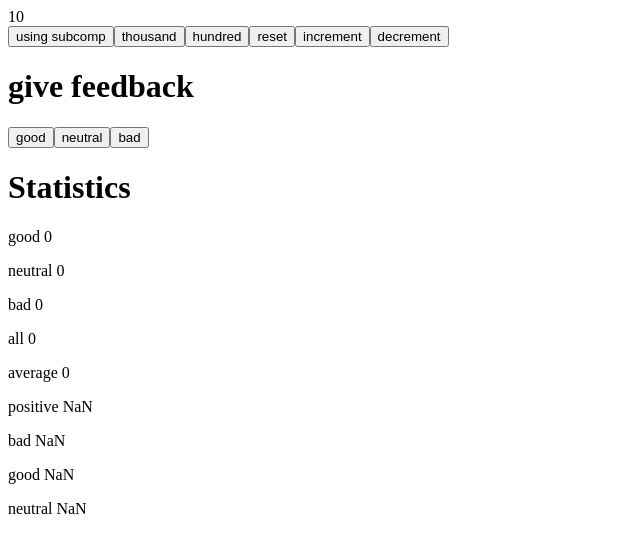
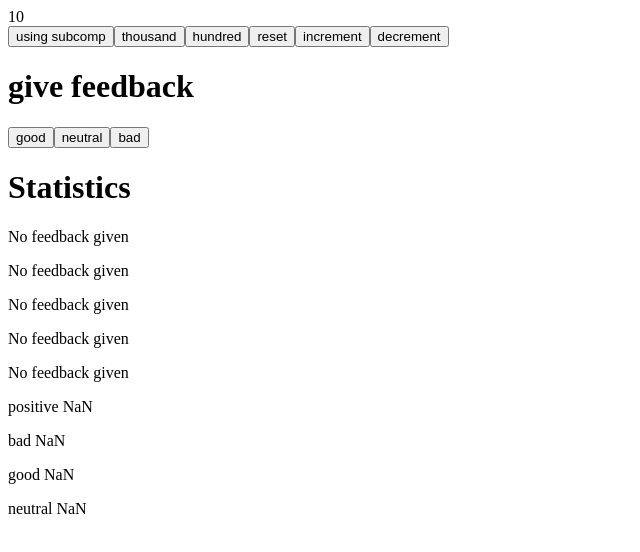
Before and after one commit to opeyemipeter1759/fullstack-open, a React (Create React App) app in the folder IntroToReact/: page / in a window 1280 px wide. Shown: the top 552 px of the page, without its empty margins (0-640 px from the left). Built offline with nearby package versions, Linux system fonts and the light colour scheme.

Commit message:
unicafe step3 return nan

```diff
--- a/IntroToReact/src/Tasks-1.6.-1.14/TaskIndex.js
+++ b/IntroToReact/src/Tasks-1.6.-1.14/TaskIndex.js
@@ -2,11 +2,21 @@ import React, { useState } from "react";
 
 const Statistics = (props) => {
     const { count, text } = props;
-    return (
-        <>
-            <p>{ text} {count} </p>
-        </>
-    );
+    if ( count === 0 )
+    {
+        return (
+            <p>
+                No feedback given
+            </p>
+        )
+    }
+    else
+    {
+        return (
+            <p>{text} {count} </p>
+
+        )
+    }
 };
 const Button = (props) => {
     const { text, onClick } = props;
```
